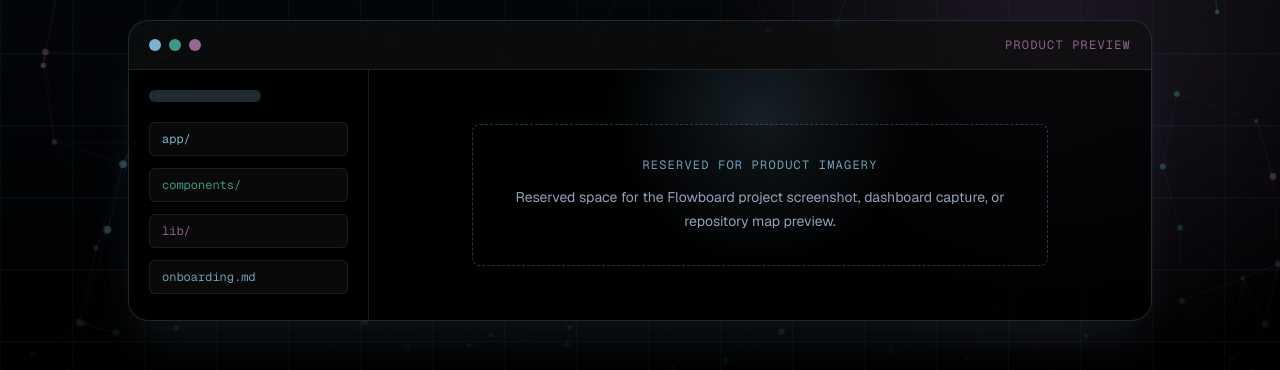
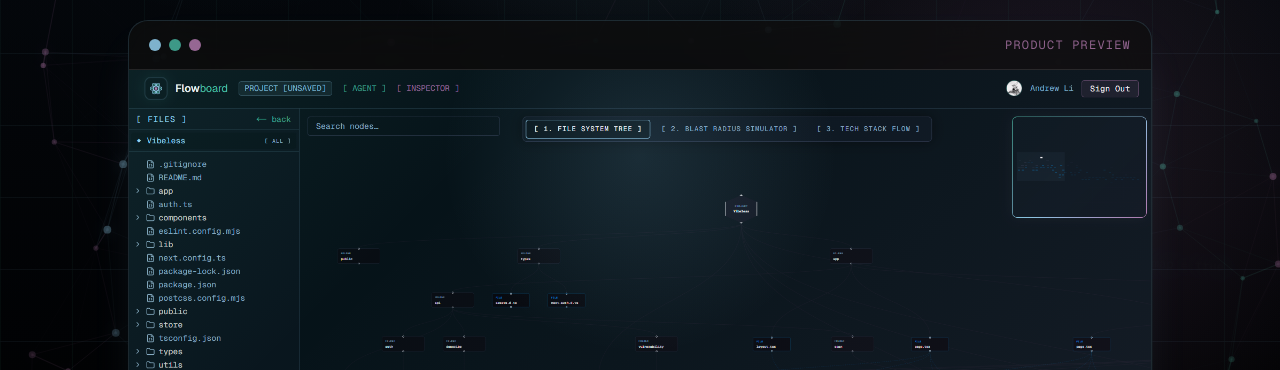
Before and after one commit to andrewl746/Vibeless, a Next.js app: page / in a window 1280 px wide. Shown: the part 523-893 px from the top of the page. Built offline with nearby package versions, Linux system fonts and the light colour scheme; no server answers.

Commit message:
added screenshot; fixed bot

```diff
--- a/app/api/assistant/route.ts
+++ b/app/api/assistant/route.ts
@@ -13,9 +13,11 @@ interface AssistantContext {
   viewMode: string
   activeSelection?: string | null
   graphSummary: string
+  fileTree?: string[]
   techStack: string[]
   highImpactFiles: Array<{ path: string; refs: number }>
-  visibleNodes: Array<{ label: string; kind: string; path?: string }>
+  codeReferences?: Array<{ path: string; summary: string; code: string }>
+  visibleNodes: Array<{ label: string; kind: string; path?: string; hasCode?: boolean }>
   visibleEdges: Array<{ source: string; target: string }>
 }
 
@@ -40,12 +42,17 @@ const SYSTEM_PROMPT =
   "missing and suggest the next UI action. Do not pretend to inspect files that " +
   "were not included. Avoid boilerplate like 'Sure'. Format answers for a small " +
   "chat panel: short paragraphs, real markdown bullet lists with blank lines " +
-  "before lists, and no giant single-paragraph markdown dumps."
+  "before lists, and no giant single-paragraph markdown dumps. Use the supplied " +
+  "file tree and code excerpts when answering implementation or architecture " +
+  "questions, and name the relevant paths when useful."
 
 function compactContext(context: AssistantContext) {
   const visibleNodes = context.visibleNodes
     .slice(0, 40)
-    .map((node) => `- ${node.kind}: ${node.label}${node.path ? ` (${node.path})` : ""}`)
+    .map((node) => {
+      const codeHint = node.hasCode ? " [code available]" : ""
+      return `- ${node.kind}: ${node.label}${node.path ? ` (${node.path})` : ""}${codeHint}`
+    })
     .join("\n")
 
   const visibleEdges = context.visibleEdges
@@ -58,11 +65,24 @@ function compactContext(context: AssistantContext) {
     .map((file) => `- ${file.path}: ${file.refs} inbound refs`)
     .join("\n")
 
+  const fileTree = (context.fileTree ?? []).slice(0, 100).join("\n")
+
+  const codeReferences = (context.codeReferences ?? [])
+    .slice(0, 8)
+    .map(
+      (file) =>
+        `### ${file.path}\n${file.summary}\n\`\`\`\n${file.code.slice(0, 2600)}\n\`\`\``
+    )
+    .join("\n\n")
+
   return [
     `View mode: ${context.viewMode}`,
     `Active selection: ${context.activeSelection || "none"}`,
     `Graph summary: ${context.graphSummary}`,
     `Detected tech stack: ${context.techStack.length ? context.techStack.join(", ") : "none"}`,
+    "",
+    "Repository file hierarchy:",
+    fileTree || "- none available",
     "",
     "High-impact files:",
     highImpact || "- none available",
@@ -72,6 +92,9 @@ function compactContext(context: AssistantContext) {
     "",
     "Visible edges:",
     visibleEdges || "- none loaded",
+    "",
+    "Code excerpts available for this question:",
+    codeReferences || "- none included",
   ].join("\n")
 }
 
--- a/app/page.tsx
+++ b/app/page.tsx
@@ -154,42 +154,13 @@ export default async function LandingPage() {
                   product preview
                 </span>
               </div>
-              <div className="grid min-h-[250px] gap-0 md:grid-cols-[240px_1fr]">
-                <aside className="border-b border-white/10 bg-black/20 p-5 md:border-b-0 md:border-r">
-                  <div className="mb-5 h-3 w-28 rounded-full bg-[#9CDCFE]/20" />
-                  <div className="space-y-3">
-                    {["app/", "components/", "lib/", "onboarding.md"].map(
-                      (item, index) => (
-                        <div
-                          key={item}
-                          className={`rounded-md border border-white/8 bg-white/[0.035] px-3 py-2 font-mono text-xs ${
-                            index === 0
-                              ? "text-[#9CDCFE]/80"
-                            : index === 1
-                                ? "text-[#4EC9B0]/75"
-                                : index === 2
-                                  ? "text-[#C586C0]/70"
-                                  : "text-[#9CDCFE]/70"
-                          }`}
-                        >
-                          {item}
-                        </div>
-                      ),
-                    )}
-                  </div>
-                </aside>
-                <div className="relative flex items-center justify-center p-8">
-                  <div className="absolute inset-0 bg-[radial-gradient(circle_at_50%_20%,rgba(156,220,254,0.14),transparent_34%)]" />
-                  <div className="relative w-full max-w-xl rounded-lg border border-dashed border-[#9CDCFE]/25 bg-black/25 p-8 text-center">
-                    <p className="font-mono text-xs uppercase tracking-widest text-[#9CDCFE]/70">
-                      reserved for product imagery
-                    </p>
-                    <p className="mt-3 font-sans text-sm leading-6 text-slate-400">
-                      Reserved space for the Flowboard project screenshot,
-                      dashboard capture, or repository map preview.
-                    </p>
-                  </div>
-                </div>
+              <div className="relative min-h-[280px] overflow-hidden bg-[#07131a] sm:min-h-[430px]">
+                <div className="pointer-events-none absolute inset-0 z-10 bg-[radial-gradient(circle_at_50%_20%,rgba(156,220,254,0.12),transparent_32%),linear-gradient(135deg,rgba(78,201,176,0.08),transparent_30%,rgba(197,134,192,0.08)_100%)]" />
+                <img
+                  src="/flowboard-project-screenshot.png"
+                  alt="Flowboard repository flowchart view"
+                  className="absolute inset-0 h-full w-full object-cover object-top opacity-95"
+                />
               </div>
             </div>
           </div>
--- a/components/canvas/RepoAssistant.tsx
+++ b/components/canvas/RepoAssistant.tsx
@@ -7,6 +7,7 @@ import { Bot, MessageCircle, Send, X } from "lucide-react"
 import { useGraphStore } from "@/store/useGraphStore"
 import { useCanvasStore } from "@/store/useCanvasStore"
 import type { GraphNodeData } from "@/components/nodes/types"
+import type { ScannedEntityMap, ScannedFile } from "@/utils/codeScanner"
 import type { Node } from "@xyflow/react"
 
 type ChatTone = "casual" | "formal" | "concise"
@@ -103,12 +104,72 @@ function summarizeKinds(nodes: Node<GraphNodeData>[]) {
   }, {})
 }
 
+function truncateCode(source: string, maxChars = 2200) {
+  const clean = source.trim()
+  if (clean.length <= maxChars) return clean
+  return `${clean.slice(0, maxChars).trimEnd()}\n// ...truncated for chat context`
+}
+
+function buildFileTree(paths: string[], maxLines = 90) {
+  const sortedPaths = [...new Set(paths)].sort((a, b) => a.localeCompare(b))
+  const lines = sortedPaths.map((path) => {
+    const depth = Math.max(0, path.split("/").length - 1)
+    const name = path.split("/").pop() ?? path
+    return `${"  ".repeat(Math.min(depth, 6))}- ${name} (${path})`
+  })
+  const shown = lines.slice(0, maxLines)
+  if (lines.length > shown.length) {
+    shown.push(`- ...${lines.length - shown.length} more files`)
+  }
+  return shown
+}
+
+function fileSummary(file: ScannedFile) {
+  const functions = file.functions.map((fn) => fn.name).slice(0, 16)
+  const variables = file.variables.map((variable) => variable.name).slice(0, 12)
+  return [
+    functions.length ? `functions: ${functions.join(", ")}` : "functions: none detected",
+    variables.length ? `variables: ${variables.join(", ")}` : "variables: none detected",
+  ].join("; ")
+}
+
+function buildCodeReferences(
+  entityMap: ScannedEntityMap,
+  nodes: Node<GraphNodeData>[],
+  highImpactFiles: Array<{ path: string; refs: number }>,
+  activePath?: string | null
+) {
+  const selectedPaths = new Set<string>()
+
+  if (activePath && entityMap[activePath]) selectedPaths.add(activePath)
+
+  for (const { path } of highImpactFiles.slice(0, 4)) {
+    if (entityMap[path]) selectedPaths.add(path)
+  }
+
+  for (const node of nodes) {
+    const path = node.data.path
+    if (typeof path === "string" && entityMap[path]) selectedPaths.add(path)
+    if (selectedPaths.size >= 8) break
+  }
+
+  return [...selectedPaths].slice(0, 8).map((path) => {
+    const file = entityMap[path]
+    return {
+      path,
+      summary: fileSummary(file),
+      code: truncateCode(file.source),
+    }
+  })
+}
+
 export default function RepoAssistant() {
   const nodes = useGraphStore((s) => s.nodes) as Node<GraphNodeData>[]
   const edges = useGraphStore((s) => s.edges)
   const currentViewMode = useGraphStore((s) => s.currentViewMode)
   const techStack = useGraphStore((s) => s.techStack)
   const riskCounts = useGraphStore((s) => s.riskCounts)
+  const allScannedEntities = useGraphStore((s) => s.allScannedEntities)
   const activeNode = useCanvasStore((s) => s.activeNode)
   const [open, setOpen] = useState(false)
   const [tone, setTone] = useState<ChatTone>("casual")
@@ -126,11 +187,20 @@ export default function RepoAssistant() {
   function buildAssistantContext() {
     const counts = summarizeKinds(nodes)
     const nodeLabelById = new Map(nodes.map((node) => [node.id, node.data.label]))
+    const highImpactFiles = Object.entries(riskCounts)
+      .sort((a, b) => b[1] - a[1])
+      .slice(0, 10)
+      .map(([path, refs]) => ({ path, refs }))
+    const filePaths = Object.keys(allScannedEntities)
+    const activePath =
+      activeNode?.path && allScannedEntities[activeNode.path] ? activeNode.path : null
+
     return {
       viewMode: currentViewMode,
       activeSelection: activeNode
         ? `${activeNode.name} (${activeNode.type}, ${activeNode.path})`
         : null,
+      fileTree: buildFileTree(filePaths),
       graphSummary: `${nodes.length} nodes, ${edges.length} edges. Breakdown: ${
         Object.entries(counts)
           .map(([kind, count]) => `${count} ${kind}`)
@@ -139,14 +209,13 @@ export default function RepoAssistant() {
       techStack: techStack.map((item) =>
         item.version ? `${item.name}@${item.version}` : item.name
       ),
-      highImpactFiles: Object.entries(riskCounts)
-        .sort((a, b) => b[1] - a[1])
-        .slice(0, 10)
-        .map(([path, refs]) => ({ path, refs })),
+      highImpactFiles,
+      codeReferences: buildCodeReferences(allScannedEntities, nodes, highImpactFiles, activePath),
       visibleNodes: nodes.slice(0, 80).map((node) => ({
         label: node.data.label,
         kind: node.data.kind,
         path: node.data.path,
+        hasCode: Boolean(node.data.code),
       })),
       visibleEdges: edges.slice(0, 80).map((edge) => ({
         source: nodeLabelById.get(edge.source) ?? edge.source,
```
Also changed, not shown: public/flowboard-project-screenshot.png (added).
